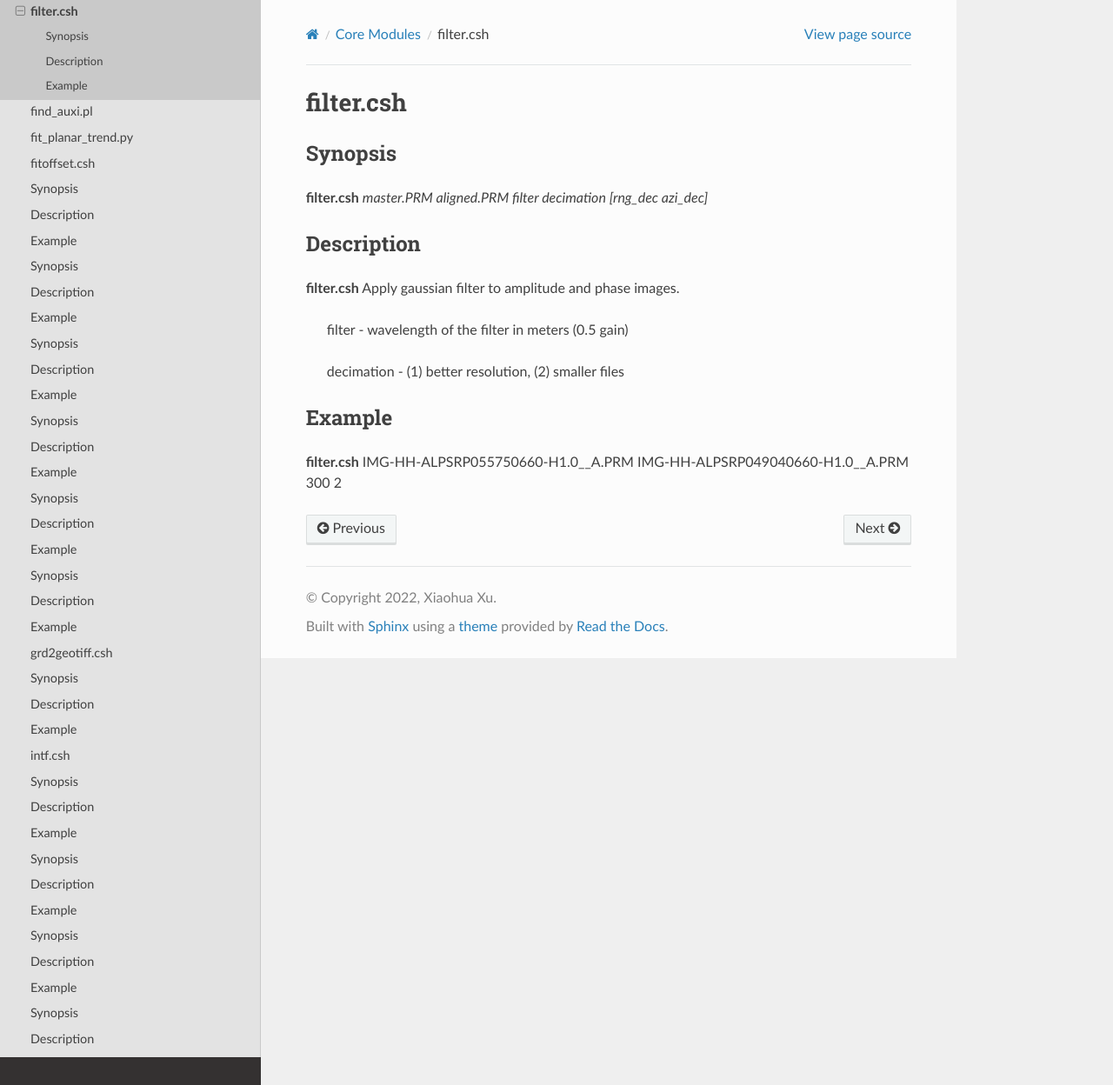
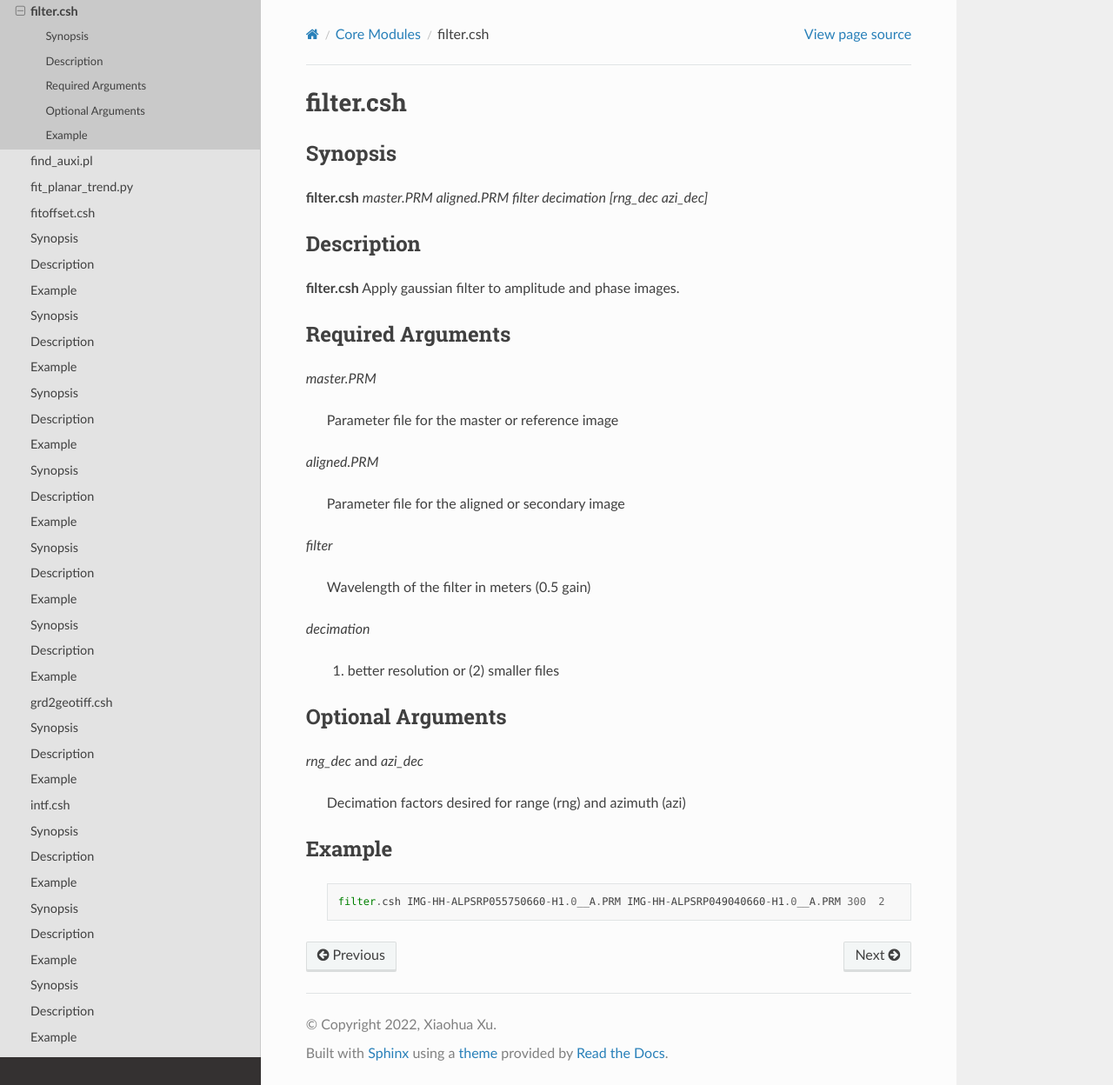
Before and after one commit to gmtsar/documentation, a Sphinx documentation site: the page built from source/filter.csh.rst, in a window 1280 px wide and 1248 px high. Shown: the whole window at 87% size. Built offline with Sphinx 7.4.7 and the Read the Docs theme 2.0.0, drawn with Linux system fonts in a browser that asks for light colours.

Commit message:
Update sphinx formatting

```diff
--- a/source/filter.csh.rst
+++ b/source/filter.csh.rst
@@ -1,8 +1,8 @@
 .. index:: ! filter.csh
 
-**************
+**********
 filter.csh
-**************
+**********
 
 Synopsis
 --------
@@ -12,10 +12,35 @@ Description
 -----------
 **filter.csh** Apply gaussian filter to amplitude and phase images.
 
- filter     -  wavelength of the filter in meters (0.5 gain)
+Required Arguments
+------------------
 
- decimation - (1) better resolution, (2) smaller files
+*master.PRM*
+
+	Parameter file for the master or reference image
+
+*aligned.PRM*
+
+	Parameter file for the aligned or secondary image
+
+*filter*
+
+	Wavelength of the filter in meters (0.5 gain)
+
+*decimation*
+
+	(1) better resolution or (2) smaller files
+
+Optional Arguments
+------------------
+
+*rng_dec* and *azi_dec*
+
+	Decimation factors desired for range (rng) and azimuth (azi)
+
 
 Example
 -------
-**filter.csh** IMG-HH-ALPSRP055750660-H1.0__A.PRM IMG-HH-ALPSRP049040660-H1.0__A.PRM 300  2
+ ::
+
+    filter.csh IMG-HH-ALPSRP055750660-H1.0__A.PRM IMG-HH-ALPSRP049040660-H1.0__A.PRM 300  2
--- a/source/find_auxi.pl.rst
+++ b/source/find_auxi.pl.rst
@@ -13,7 +13,11 @@ Description
 -----------
 **find_auxi.pl**
 
+Required Arguments
+------------------
 
 Example
 -------
-    **find_auxi.pl**
+ ::
+
+    find_auxi.pl
--- a/source/fitoffset.csh.rst
+++ b/source/fitoffset.csh.rst
@@ -1,8 +1,8 @@
 .. index:: ! fitoffset.csh
 
-************
+*************
 fitoffset.csh
-************
+*************
 
 Synopsis
 --------
@@ -13,14 +13,31 @@ Description
 -----------
 **fitoffset.csh**
 
-        npar_rng    - number of parameters to fit in range
 
-        npar_aiz    - number of parameters to fit in azimuth
+Required Arguments
+------------------
 
-        xcorr.dat   - files of range and azimuth offset estimates
+*npar_rng*
 
-        SNR         - optional SNR cutoff (default 20)
+	Number of parameters to fit in range
+
+*npar_aiz*
+
+	Number of parameters to fit in azimuth
+
+*xcorr.dat*
+
+	Files of range and azimuth offset estimates
+
+Optional Argument
+-----------------
+
+*SNR*
+
+	Optional SNR cutoff (default 20)
 
 Example
 -------
-    **fitoffset.csh** 3 3 freq_xcorr.dat
+ ::
+
+    fitoffset.csh 3 3 freq_xcorr.dat
```
Also changed, not shown: source/fetchOrbit.py.rst (+16 -4 lines), source/fit_planar_trend.py.rst (+12 -3 lines), source/fitoffset.rst (+23 -3 lines).
